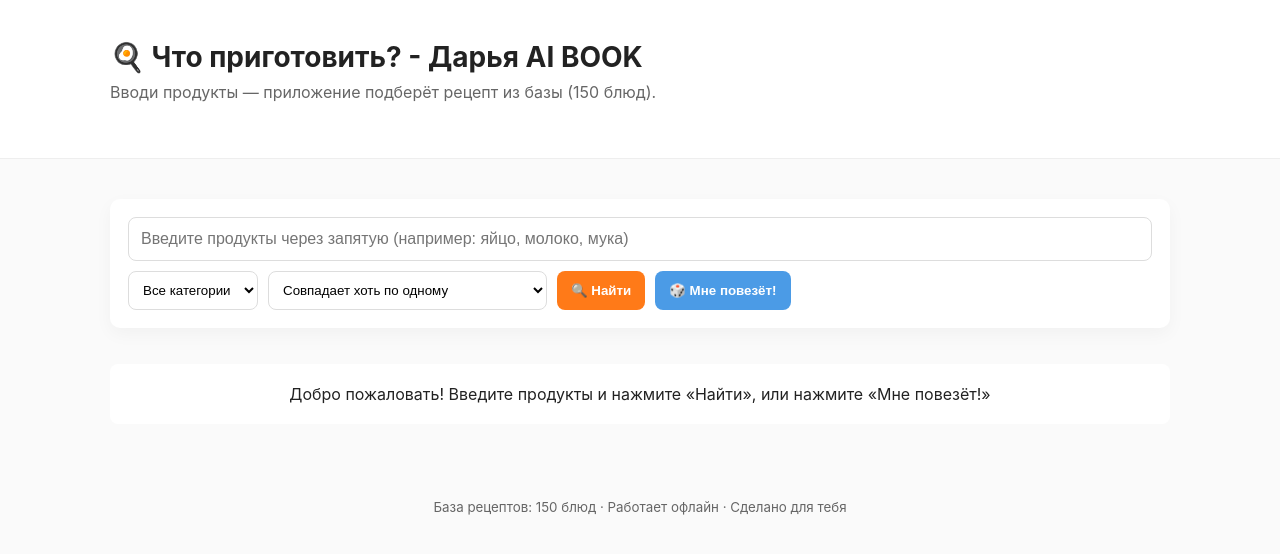
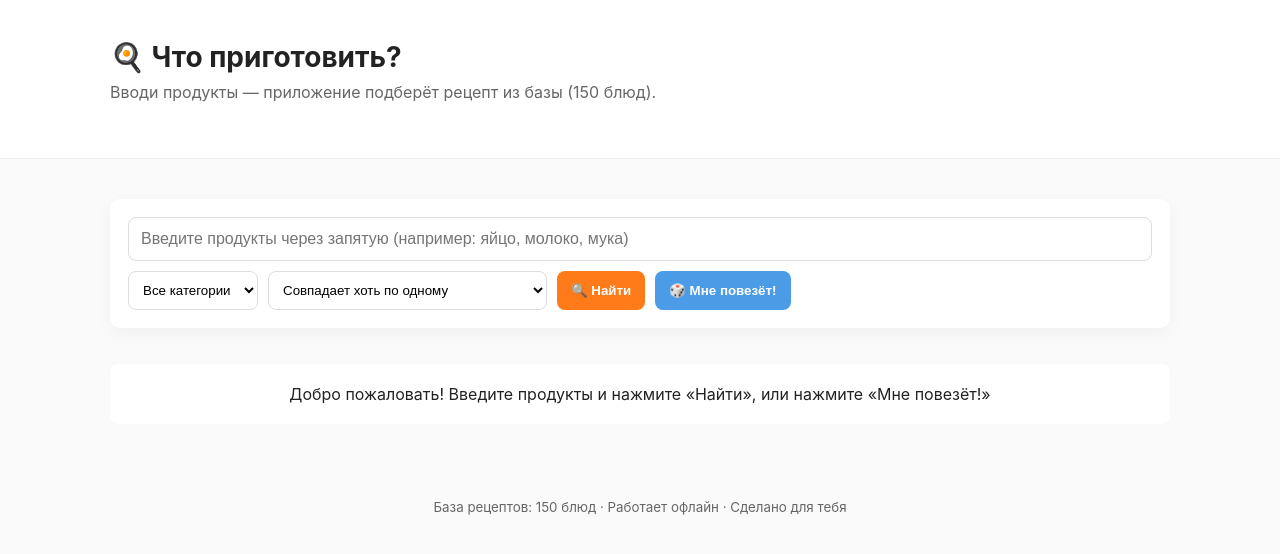
Before and after one commit to MDX1/cook-web, a plain HTML site: page index.html in a window 1280 px wide. Drawn offline with Linux system fonts and the light colour scheme.

Commit message:
Remove subtitle from header

```diff
--- a/index.html
+++ b/index.html
@@ -21,7 +21,7 @@
 <body>
   <header>
     <div class="container">
-      <h1>🍳 Что приготовить? - Дарья AI BOOK</h1>
+      <h1>🍳 Что приготовить?</h1>
       <p class="subtitle">Вводи продукты — приложение подберёт рецепт из базы (150 блюд).</p>
     </div>
   </header>
```
